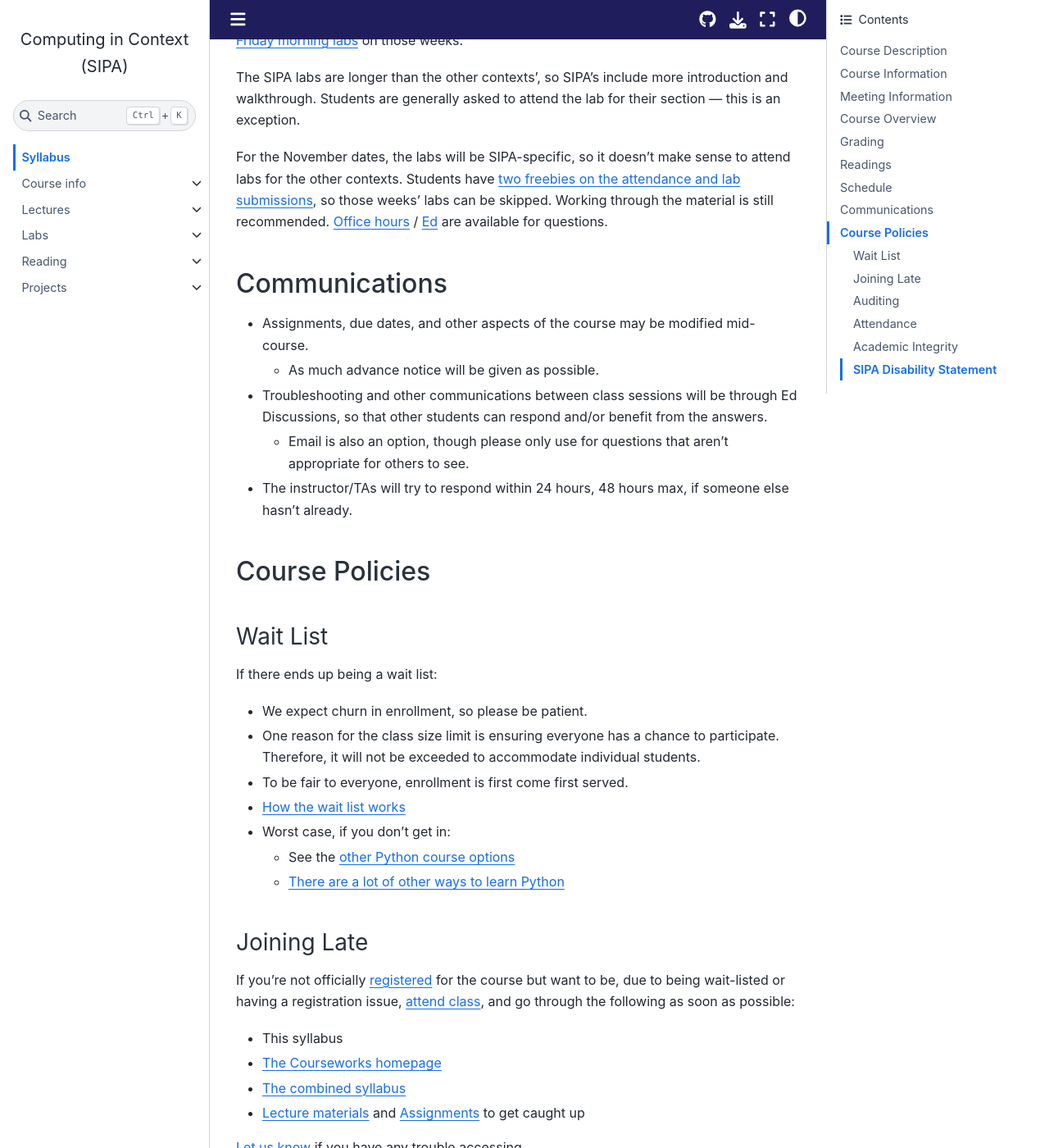
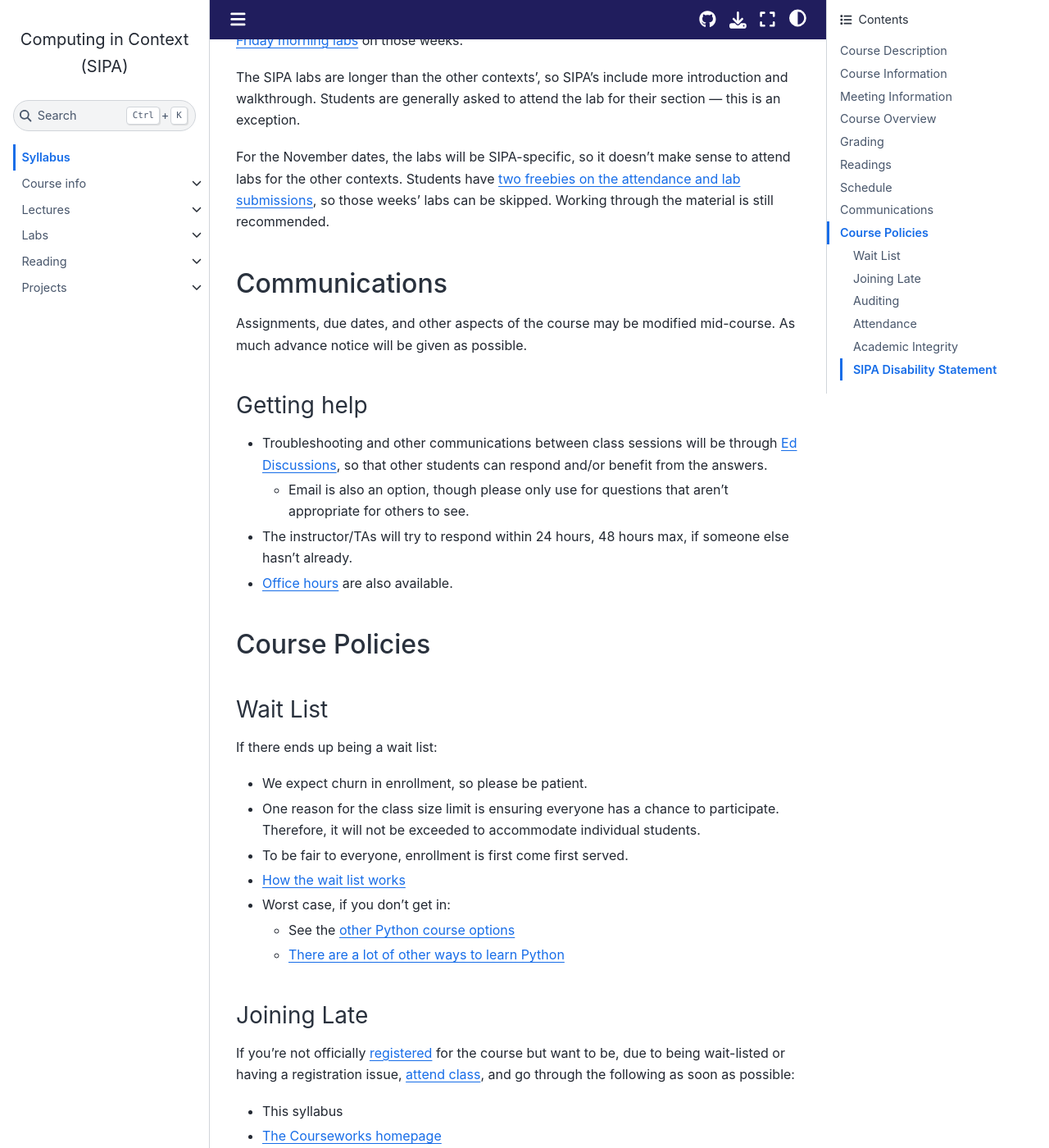
Before and after one commit to afeld/computing-in-context, a Jupyter Book: the page built from index.md, in a window 1280 px wide and 1400 px high, scrolled down 6471 px. Shown: the whole window at 82% size. Built offline with Jupyter Book 1.0.4 settings and Sphinx 7.4.7 and the Sphinx Book theme 1.1.4, drawn with Linux system fonts in a browser that asks for light colours; pages that are not in the unit, such as notebooks, are missing from menus; comment, search, counter and statistics services are not loaded; some of the changed text lies outside the part shown.

Commit message:
centralize info around getting help

```diff
--- a/index.md
+++ b/index.md
@@ -145,15 +145,26 @@ The September dates are still in the [first half](#contexts-and-structure), when
 
 The SIPA labs are longer than the other contexts', so SIPA's include more introduction and walkthrough. Students are generally asked to attend the lab for their section — this is an exception.
 
-For the November dates, the labs will be SIPA-specific, so it doesn't make sense to attend labs for the other contexts. Students have [two freebies on the attendance and lab submissions](#grading), so those weeks' labs can be skipped. Working through the material is still recommended. [Office hours](office_hours.md) / [Ed](https://courseworks2.columbia.edu/courses/226977/external_tools/37606?display=borderless) are available for questions.
+For the November dates, the labs will be SIPA-specific, so it doesn't make sense to attend labs for the other contexts. Students have [two freebies on the attendance and lab submissions](#grading), so those weeks' labs can be skipped. Working through the material is still recommended.
 
 ## Communications
 
-- Assignments, due dates, and other aspects of the course may be modified mid-course.
-  - As much advance notice will be given as possible.
-- Troubleshooting and other communications between class sessions will be through Ed Discussions, so that other students can respond and/or benefit from the answers.
+Assignments, due dates, and other aspects of the course may be modified mid-course. As much advance notice will be given as possible.
+
+### Getting help
+
+- Troubleshooting and other communications between class sessions will be through [Ed Discussions][ed], so that other students can respond and/or benefit from the answers.
   - Email is also an option, though please only use for questions that aren't appropriate for others to see.
 - The instructor/TAs will try to respond within 24 hours, 48 hours max, if someone else hasn't already.
+- [Office hours](office_hours.md) are also available.
+
+<!-- combined -->
+
+[ed]: https://courseworks2.columbia.edu/courses/226977/external_tools/37606?display=borderless
+
+<!-- SIPA -->
+
+<!-- [ed]: https://courseworks2.columbia.edu/courses/230821/external_tools/37606?display=borderless -->
 
 ## Course Policies
 
@@ -182,7 +193,7 @@ If you're not officially [registered](https://www.sipa.columbia.edu/sipa-educati
 
 We don't give extensions on the Assignments - see [the late policy in the combined syllabus](https://courseworks2.columbia.edu/courses/226977).
 
-If you get confused/stuck on any of the material, check out [the discussion board](https://courseworks2.columbia.edu/courses/226977/external_tools/37606?display=borderless) and [office hours](office_hours.md).
+If you get confused/stuck on any of the material, [ask for help](#getting-help).
 
 ### Auditing
 
```
